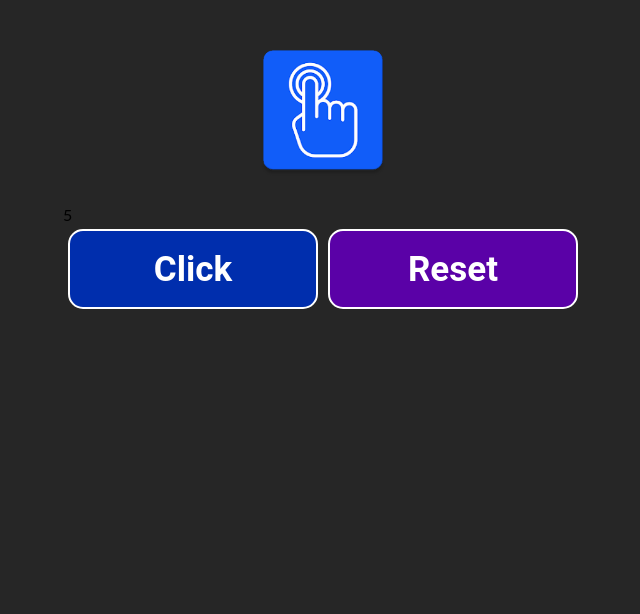
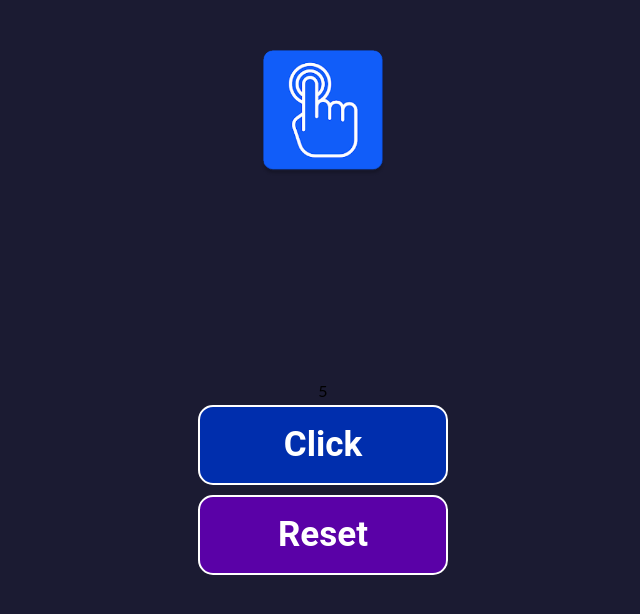
Before and after one commit to NicolasWeibel/click-counter, a React (Create React App) app: page / in a window 1280 px wide. Shown: the top 614 px of the page, without its empty margins (317-957 px from the left). Built offline with nearby package versions, Linux system fonts and the light colour scheme; the HTML template or start-up script is replaced by a standard one.

Commit message:
Add main-container style

```diff
--- a/src/App.css
+++ b/src/App.css
@@ -5,7 +5,7 @@
 }
 
 html, body {
-    background-color: #262626;
+    background-color: #1b1b32;
 }
 
 .App {
@@ -28,3 +28,13 @@ html, body {
 .click-counter-logo {
     height: 150px;
 }
+
+.main-container {
+    height: 550px;
+    min-width: 600px;
+    display: flex;
+    flex-wrap: wrap;
+    flex-direction: column;
+    align-items: center;
+    justify-content: center;
+}
```
